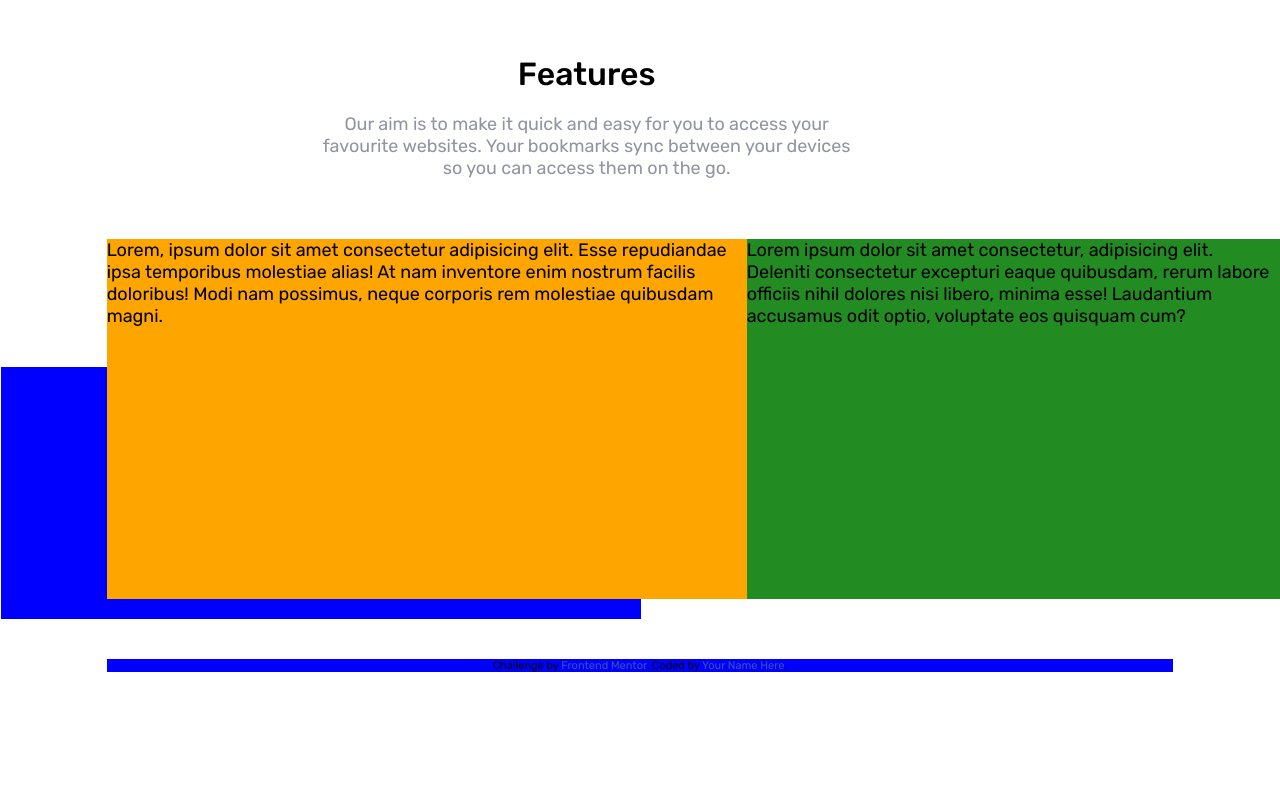
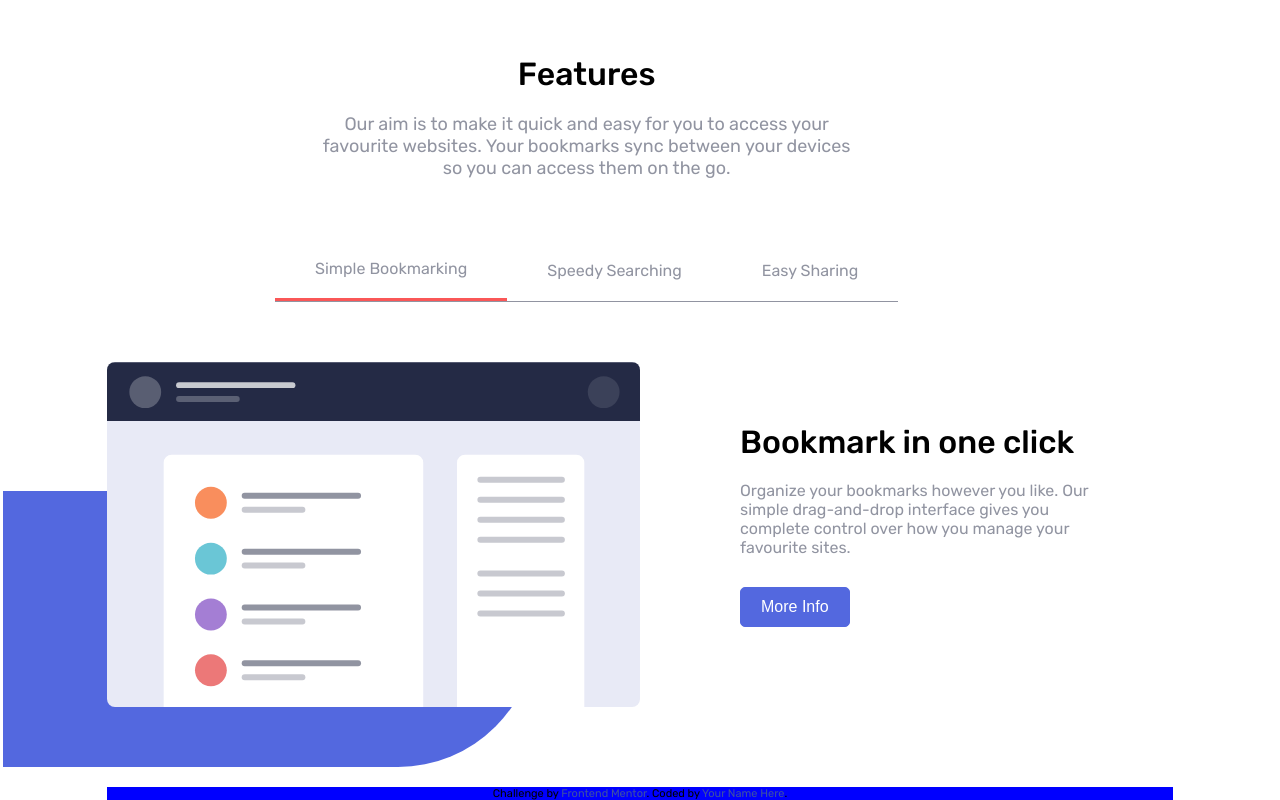
Before and after one commit to luiz-gustavo0/landing-page, a plain HTML site: page index.html in a window 1280 px wide. Shown: the part 714-1514 px from the top of the page. Before the commit the page ends 1386 px from the top, so only its background shows below. Drawn offline with Linux system fonts and the light colour scheme.

Commit message:
finished tabbed browsing

```diff
--- a/css/styles.css
+++ b/css/styles.css
@@ -175,33 +175,97 @@ header {
   color: var(--gravish-blue);
 }
 
-.section-3 {
-  grid-column: 1 / 13;
-  margin-bottom: 60px;
+.navigate-tabs {
+  grid-column: 1 / 12;
+  margin-bottom: 40px;
 }
 
-.c5 {
-  grid-column: 2 / 8;
-  background-color: orange;
-  height: 360px;
-  position: relative;
+.tabs {
+  grid-column: 3 / 11;
+  justify-self: center;
+  border-bottom: 1px solid var(--gravish-blue);
 }
 
-.c5::before {
+.tabs ul {
+  display: flex;
+  align-items: center;
+  justify-content: space-between;
+}
+
+.tabs li a {
+  display: inline-block;
+  font-size: 1rem;
+  padding: 20px 40px;
+  color: var(--gravish-blue);
+}
+
+.tabs li a:hover {
+  color: var(--soft-red);
+}
+
+.tabs li.is-active {
+  border-bottom: 3px solid var(--soft-red);
+}
+/* tab content */
+.tab-content {
+  display: none;
+}
+
+.tab-content.is-active {
+  display: grid;
+}
+
+.tab-content {
+  grid-column: 1 / 13;
+  margin-bottom: 80px;
+}
+
+.tab-content-img {
+  grid-column: 2 / 7;
+  position: relative;
+  margin-top: 20px;
+}
+
+.tab-content-img::before {
   content: "";
   display: block;
-  background: blue;
+  background: var(--soft-blue);
   width: 100%;
-  height: 70%;
+  height: 80%;
+  border-top-right-radius: 500px;
+  border-bottom-right-radius: 500px;
   position: absolute;
-  left: -16.5%;
-  bottom: -20px;
+  left: -19.5%;
+  bottom: -60px;
   z-index: -1;
 }
 
-.c6 {
-  grid-column: 8 / 13;
-  background-color: forestgreen;
+.tab-content-info {
+  grid-column: 7 / 12;
+  align-self: center;
+  padding: 60px;
+  margin-left: 40px;
+}
+
+.tab-content-info h2 {
+  font-size: 2rem;
+  font-weight: 500;
+  margin-bottom: 20px;
+}
+
+.tab-content-info p {
+  color: var(--gravish-blue);
+  font-size: 1rem;
+  margin-bottom: 30px;
+}
+
+.tab-content-info button {
+  font-size: 1rem;
+  padding: 10px 20px;
+  border-radius: 5px;
+  border: 1px solid var(--soft-blue);
+  background: var(--soft-blue);
+  color: #fff;
 }
 
 footer {
--- a/index.html
+++ b/index.html
@@ -78,18 +78,54 @@
         </div>
       </section>
 
-      <section class="section-3 container">
-        <div class="c5">
-          Lorem, ipsum dolor sit amet consectetur adipisicing elit. Esse
-          repudiandae ipsa temporibus molestiae alias! At nam inventore enim
-          nostrum facilis doloribus! Modi nam possimus, neque corporis rem
-          molestiae quibusdam magni.
+      <section class="navigate-tabs container">
+        <nav class="tabs">
+          <ul>
+            <li class="is-active"><a href="#tab-one">Simple Bookmarking</a></li>
+            <li><a href="#tab-two">Speedy Searching</a></li>
+            <li><a href="#tab-three">Easy Sharing</a></li>
+          </ul>
+        </nav>
+      </section>
+
+      <section class="tab-content is-active container" id="tab-one">
+        <div class="tab-content-img">
+          <img src="./images/illustration-features-tab-1.svg" alt="" />
         </div>
-        <div class="c6">
-          Lorem ipsum dolor sit amet consectetur, adipisicing elit. Deleniti
-          consectetur excepturi eaque quibusdam, rerum labore officiis nihil
-          dolores nisi libero, minima esse! Laudantium accusamus odit optio,
-          voluptate eos quisquam cum?
+        <div class="tab-content-info">
+          <h2>Bookmark in one click</h2>
+          <p>
+            Organize your bookmarks however you like. Our simple drag-and-drop
+            interface gives you complete control over how you manage your
+            favourite sites.
+          </p>
+          <button>More Info</button>
+        </div>
+      </section>
+      <section class="tab-content container" id="tab-two">
+        <div class="tab-content-img">
+          <img src="./images/illustration-features-tab-2.svg" alt="" />
+        </div>
+        <div class="tab-content-info">
+          <h2>Intelligent search</h2>
+          <p>
+            Our powerful search feature will help you find saved sites in no
+            time at all. No need to trawl through all of your bookmarks.
+          </p>
+          <button>More Info</button>
+        </div>
+      </section>
+      <section class="tab-content container" id="tab-three">
+        <div class="tab-content-img">
+          <img src="./images/illustration-features-tab-3.svg" alt="" />
+        </div>
+        <div class="tab-content-info">
+          <h2>Share your bookmarks</h2>
+          <p>
+            Easily share your bookmarks and collections with others. Create a
+            shareable link that you can send at the click of a button.
+          </p>
+          <button>More Info</button>
         </div>
       </section>
       <!-- <div>
@@ -157,5 +193,6 @@
         </p>
       </footer>
     </div>
+    <script src="./index.js"></script>
   </body>
 </html>
--- a/index.js
+++ b/index.js
@@ -1,13 +1,42 @@
-const containerHeader = document.querySelector(".container-header");
-const menu = document.querySelector(".menu");
-const list = document.querySelector(".list");
-const button = document.querySelector(".btn-menu");
+// const containerHeader = document.querySelector(".container-header");
+// const menu = document.querySelector(".menu");
+// const list = document.querySelector(".list");
+// const button = document.querySelector(".btn-menu");
 
-button.addEventListener("click", handleClick);
+// button.addEventListener("click", handleClick);
 
-function handleClick() {
-  button.classList.toggle("active");
-  containerHeader.classList.toggle("active");
-  menu.classList.toggle("active");
-  list.classList.toggle("active");
-}
+// function handleClick() {
+//   button.classList.toggle("active");
+//   containerHeader.classList.toggle("active");
+//   menu.classList.toggle("active");
+//   list.classList.toggle("active");
+// }
+
+const tabs = document.querySelectorAll(".navigate-tabs .tabs li");
+const sections = document.querySelectorAll(".tab-content");
+
+tabs.forEach((tab) => {
+  tab.addEventListener("click", (event) => {
+    event.preventDefault();
+    remmoveActiveTab();
+    addActiveTab(tab);
+  });
+});
+
+const remmoveActiveTab = () => {
+  tabs.forEach((tab) => {
+    tab.classList.remove("is-active");
+  });
+
+  sections.forEach((section) => {
+    section.classList.remove("is-active");
+  });
+};
+
+const addActiveTab = (tab) => {
+  tab.classList.add("is-active");
+  const href = tab.querySelector("a").getAttribute("href");
+
+  const matchingSection = document.querySelector(href);
+  matchingSection.classList.add("is-active");
+};
```
